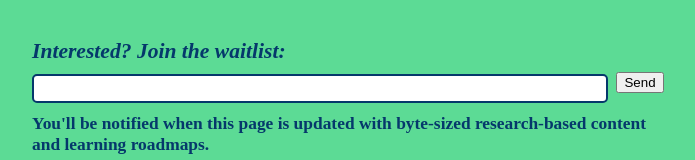
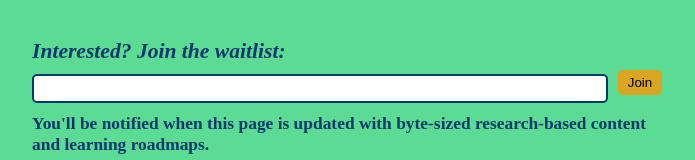
Before and after one commit to sinameraji/cs-dropout, a React (Create React App) app: page / in a window 1280 px wide. Shown: the part 493-653 px from the top of the page, without its empty margins (288-983 px from the left). Built offline with nearby package versions, Linux system fonts and the light colour scheme; a web font is replaced by a local one.

Commit message:
edit netlify for

```diff
--- a/src/App.css
+++ b/src/App.css
@@ -20,9 +20,14 @@ input[type=email] {
   box-sizing: border-box;
   border: 2px solid #05386b;
   border-radius: 5px;
-
 }
-
+button {
+  padding: 5px 10px;
+  display: inline;
+  background-color: goldenrod;
+  border-radius: 5px;
+  border: 0px;
+}
 #subscribe {
   padding-top: 5%;
 }
--- a/src/App.js
+++ b/src/App.js
@@ -10,7 +10,7 @@ function App() {
         <div className="imposter">
           <div id="subscribe">
             <h5>Interested? Join the waitlist:</h5>
-            <form name="waitlist" netlify><input type="email" align="left"></input><button type="submit">Send</button></form>
+            <form name="waitlist" netlify><input type="email" align="left"></input><button type="submit">Join</button></form>
             <h6>You'll be notified when this page is updated with byte-sized research-based content and learning roadmaps.</h6>
           </div>
         </div>
```
